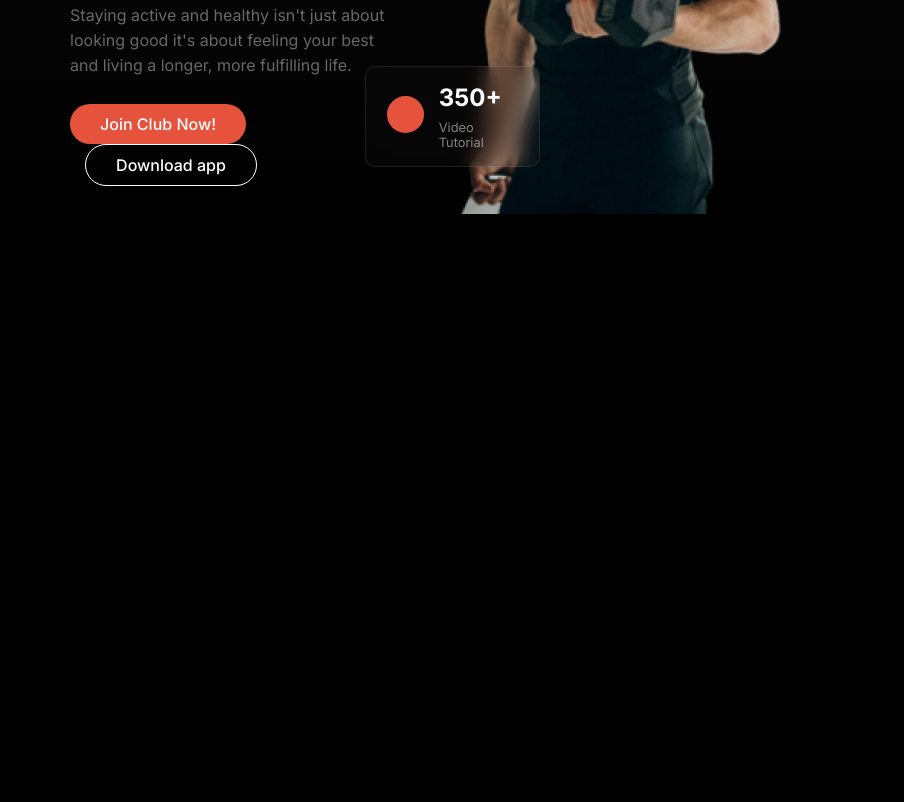
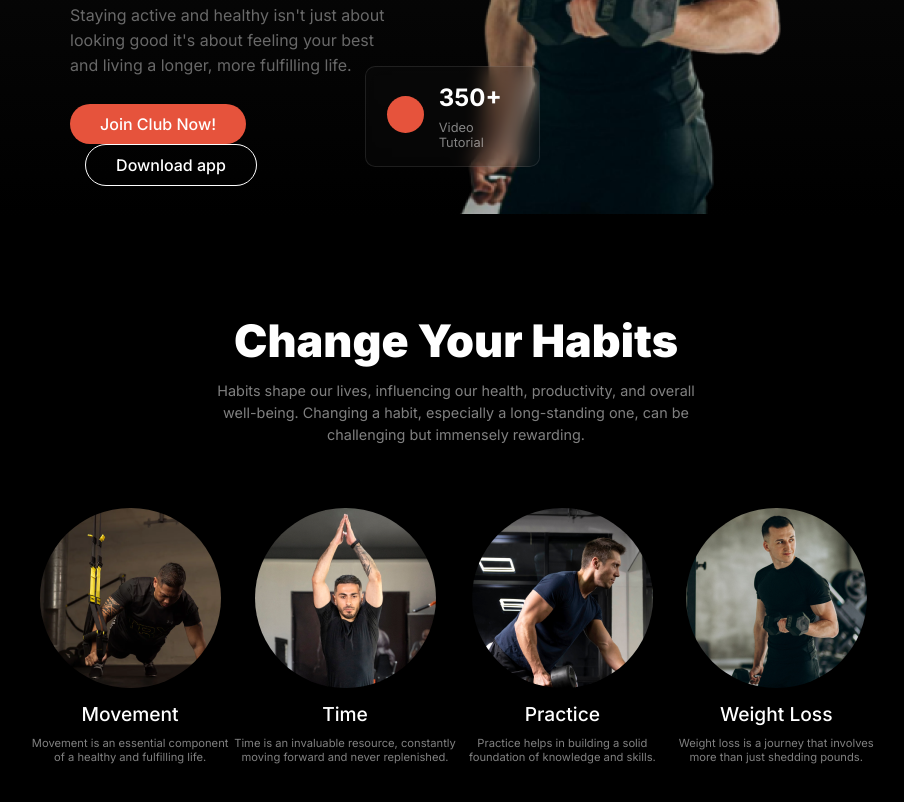
Before and after one commit to anaybhadury/assignment-projects-2, a plain HTML site: page index.html in a window 1280 px wide. Shown: the part 498-1300 px from the top of the page, without its empty margins (184-1088 px from the left). Before the commit the page ends 800 px from the top, so only its background shows below. Drawn offline with Linux system fonts and the light colour scheme.

Commit message:
added change your habit section

```diff
--- a/index.html
+++ b/index.html
@@ -58,9 +58,55 @@
             </div>
         </div>
         <!-- banner section end -->
-
     </header>
     <main>
+        <!-- your habit section start -->
+        <section class="habit-container">
+            <div class="similar-text">
+                <h1>Change Your Habits</h1>
+                <p>Habits shape our lives, influencing our health, productivity, and overall well-being. Changing a habit, especially a long-standing one, can be challenging but immensely rewarding.</p>
+            </div>
+
+            <div class="habit-card-content">
+                <div class="habit-card">
+                    <div class="card">
+                        <img src="./images/image 3.png" alt="">
+                    <h4>Movement</h4>
+                    <p>Movement is an essential component of a healthy and fulfilling life.</p>
+                    </div>
+                </div>
+                <div class="habit-card">
+                    <div class="card">
+                        <img src="./images/image 2.png" alt="">
+                    <h4>Time</h4>
+                    <p>Time is an invaluable resource, constantly moving forward and never replenished.</p>
+                    </div>
+                </div>
+                <div class="habit-card">
+                    <div class="card">
+                        <img src="./images/image 4.png" alt="">
+                    <h4>Practice</h4>
+                    <p>Practice helps in building a solid foundation of knowledge and skills.</p>
+                    </div>
+                </div>
+                <div class="habit-card">
+                    <div class="card">
+                        <img src="./images/image 5.png" alt="">
+                    <h4>Weight Loss</h4>
+                    <p>Weight loss is a journey that involves more than just shedding pounds.</p>
+                    </div>
+                </div>
+
+            </div>
+
+
+
+
+        </section>
+        <!-- your habit section end -->
+
+
+
 
     </main>
     <footer>
--- a/styles/style.css
+++ b/styles/style.css
@@ -26,7 +26,14 @@ body{
     font-weight: 500;
     cursor: pointer;
 }
-                                            /* similar-text tag */
+
+/* similar-text tag */
+.similar-text{
+    max-width: 40%;
+    margin: 0 auto;
+    margin-top: 6rem;
+    margin-bottom: 3rem;
+}
 .similar-text h1{
     font-size: 2.8rem;
     font-weight: 900;
@@ -35,10 +42,11 @@ body{
     margin-bottom: 12px;
 }
 .similar-text p{
-    font-size: 1rem;
+    font-size: 0.9rem;
     font-weight: 400;
     text-align: center;
-    /* color: rgba(255, 255, 255, 0.5); */
+    line-height: 22px;
+    color: rgba(255, 255, 255, 0.5);
 }
 
 /* header */
@@ -183,3 +191,33 @@ body{
     background-color: rgb(230, 83, 60);
 }
 /* banner section styles end */
+
+/* your habit styles section start */
+.habit-card-content{
+    max-width: 67%;
+    margin: 0 auto;
+    display: flex;
+    justify-content: space-around;
+    margin-top: 3.9rem;
+    margin-bottom: 6.25rem;
+}
+.habit-card{
+    text-align: center;
+    max-width: 14rem;
+}
+.card img{
+    border-radius: 100px;
+    margin-bottom: 10px;
+}
+.habit-card h4{
+    font-size: 1.2rem;
+    font-weight: 500;
+    margin-bottom: 10px;
+}
+.habit-card p{
+    color: rgba(255, 255, 255, 0.5);
+    font-size: 0.7rem;
+    font-weight: 400;
+}
+
+/* your habit styles section end*/
```
